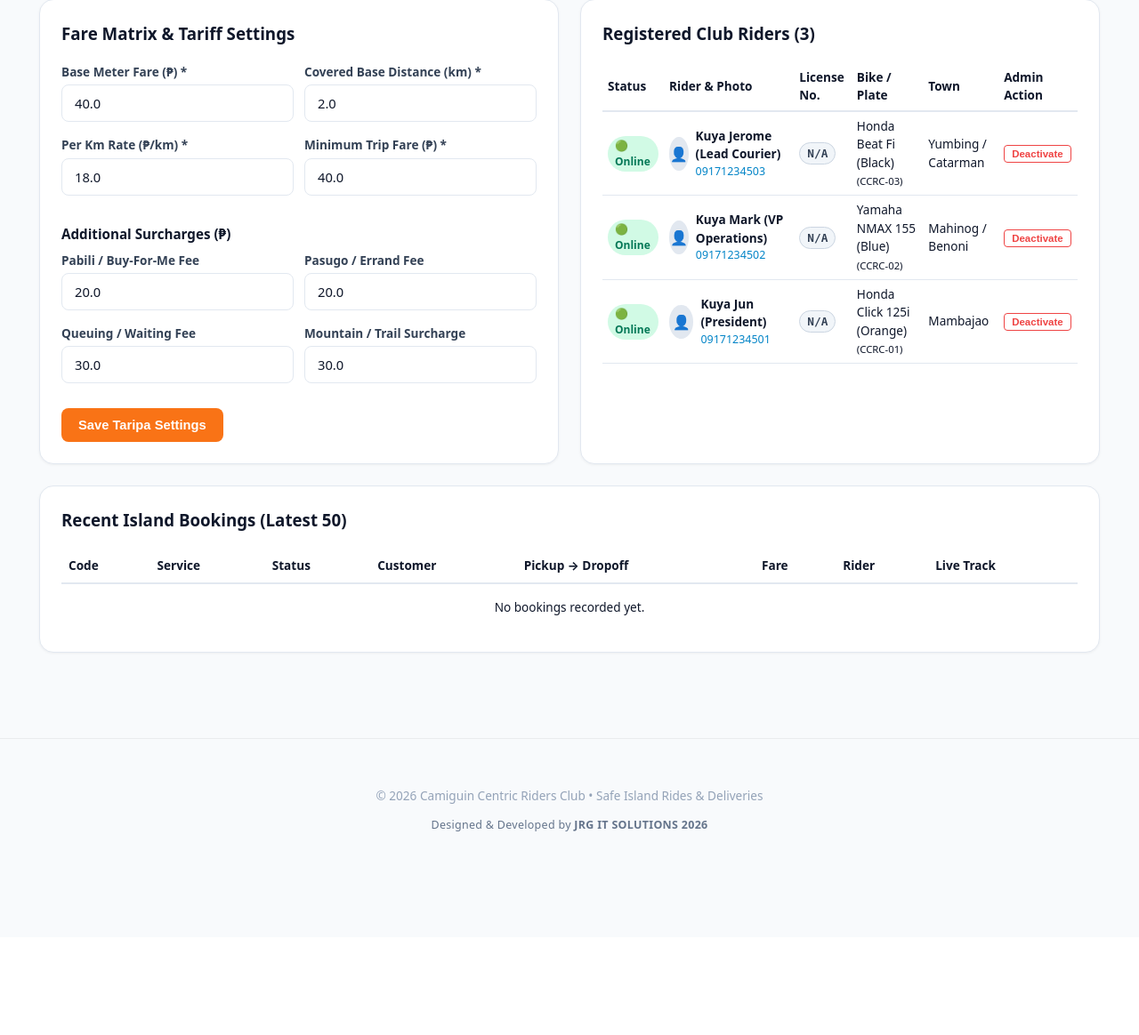
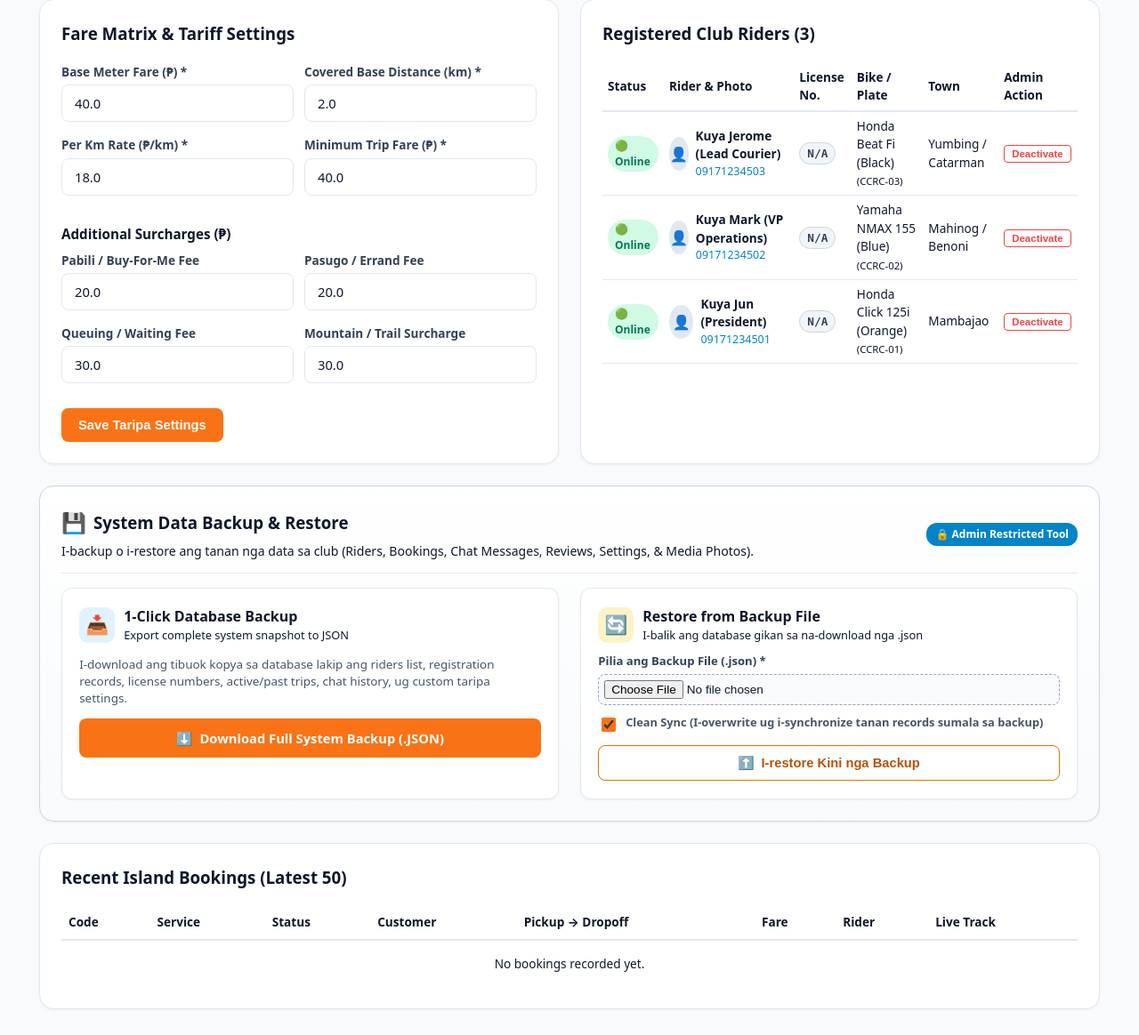
Before and after one commit to Junfols/camiguin-centric-riders-club, a Flask app: page /admin in a window 1280 px wide. Shown: the part 355-1519 px from the top of the page at 89% size. Before the commit the page ends 1290 px from the top, so only its background shows below. Run offline with Flask 3, Linux system fonts and the light colour scheme; the visitor is signed in with stand-in values (Sample User, id 1); data comes from the database, SQL or seed files in the repository; data that the repository does not hold is empty; some libraries are stand-ins or nearby versions.

Commit message:
feat: add System Data Backup & Restore card with file picker & instant download (admin.html)

```diff
--- a/templates/admin.html
+++ b/templates/admin.html
@@ -185,6 +185,79 @@
     </div>
   </div>
 
+
+  <!-- System Data Backup & Restore Card -->
+  <div class="card" style="margin-top:1.5rem;border:1.5px solid #cbd5e1;background:linear-gradient(180deg, #ffffff 0%, #f8fafc 100%);">
+    <div style="display:flex;justify-content:space-between;align-items:center;flex-wrap:wrap;gap:12px;border-bottom:1px solid #e2e8f0;padding-bottom:14px;margin-bottom:16px;">
+      <div>
+        <h3 style="margin:0;display:flex;align-items:center;gap:8px;">
+          <span style="font-size:1.4rem;">💾</span> System Data Backup &amp; Restore
+        </h3>
+        <p class="text-muted" style="margin:4px 0 0;font-size:0.88rem;">
+          I-backup o i-restore ang tanan nga data sa club (Riders, Bookings, Chat Messages, Reviews, Settings, &amp; Media Photos).
+        </p>
+      </div>
+      <span class="badge" style="background:#0284c7;color:#ffffff;font-size:0.75rem;padding:4px 10px;border-radius:12px;">
+        🔒 Admin Restricted Tool
+      </span>
+    </div>
+
+    <div style="display:grid;grid-template-columns:repeat(auto-fit,minmax(300px,1fr));gap:1.5rem;">
+      <!-- Export / Download Section -->
+      <div style="padding:1.2rem;background:#ffffff;border:1px solid #e2e8f0;border-radius:12px;box-shadow:0 1px 3px rgba(0,0,0,0.05);">
+        <div style="display:flex;align-items:center;gap:10px;margin-bottom:10px;">
+          <div style="width:40px;height:40px;border-radius:10px;background:#e0f2fe;display:flex;align-items:center;justify-content:center;font-size:1.3rem;">
+            📥
+          </div>
+          <div>
+            <strong style="font-size:1rem;color:#0f172a;">1-Click Database Backup</strong>
+            <div class="text-muted" style="font-size:0.8rem;">Export complete system snapshot to JSON</div>
+          </div>
+        </div>
+        <p style="font-size:0.84rem;color:#475569;margin-bottom:14px;line-height:1.4;">
+          I-download ang tibuok kopya sa database lakip ang riders list, registration records, license numbers, active/past trips, chat history, ug custom taripa settings.
+        </p>
+        <a href="/api/admin/backup" class="btn btn-primary btn-block" style="display:flex;align-items:center;justify-content:center;gap:8px;font-weight:600;padding:10px 14px;text-decoration:none;">
+          <span>⬇️</span> Download Full System Backup (.JSON)
+        </a>
+      </div>
+
+      <!-- Import / Restore Section -->
+      <div style="padding:1.2rem;background:#ffffff;border:1px solid #e2e8f0;border-radius:12px;box-shadow:0 1px 3px rgba(0,0,0,0.05);">
+        <div style="display:flex;align-items:center;gap:10px;margin-bottom:10px;">
+          <div style="width:40px;height:40px;border-radius:10px;background:#fef3c7;display:flex;align-items:center;justify-content:center;font-size:1.3rem;">
+            🔄
+          </div>
+          <div>
+            <strong style="font-size:1rem;color:#0f172a;">Restore from Backup File</strong>
+            <div class="text-muted" style="font-size:0.8rem;">I-balik ang database gikan sa na-download nga .json</div>
+          </div>
+        </div>
+
+        <form id="admin-restore-form" enctype="multipart/form-data">
+          <div class="form-group" style="margin-bottom:10px;">
+            <label for="restore-file-input" style="font-size:0.82rem;font-weight:600;color:#334155;">Pilia ang Backup File (.json) *</label>
+            <input type="file" id="restore-file-input" name="backup_file" accept=".json,application/json" required style="font-size:0.85rem;padding:6px;width:100%;border:1px dashed #94a3b8;border-radius:8px;background:#f8fafc;">
+          </div>
+
+          <div style="margin-bottom:12px;display:flex;align-items:center;gap:8px;">
+            <input type="checkbox" id="restore-wipe-mode" name="wipe_existing" value="true" checked style="width:16px;height:16px;accent-color:var(--primary);">
+            <label for="restore-wipe-mode" style="font-size:0.8rem;color:#475569;cursor:pointer;user-select:none;">
+              <strong>Clean Sync</strong> (I-overwrite ug i-synchronize tanan records sumala sa backup)
+            </label>
+          </div>
+
+          <div id="restore-status-msg" class="hidden" style="margin-bottom:10px;padding:8px 12px;border-radius:8px;font-size:0.82rem;"></div>
+
+          <button type="submit" id="restore-submit-btn" class="btn btn-outline btn-block" style="border-color:#d97706;color:#b45309;font-weight:600;display:flex;align-items:center;justify-content:center;gap:8px;">
+            <span>⬆️</span> I-restore Kini nga Backup
+          </button>
+        </form>
+      </div>
+    </div>
+  </div>
+
+
   <!-- Recent Bookings Table -->
   <div class="card" style="margin-top:1.5rem;">
     <h3 style="margin-top:0;">Recent Island Bookings (Latest 50)</h3>
```
